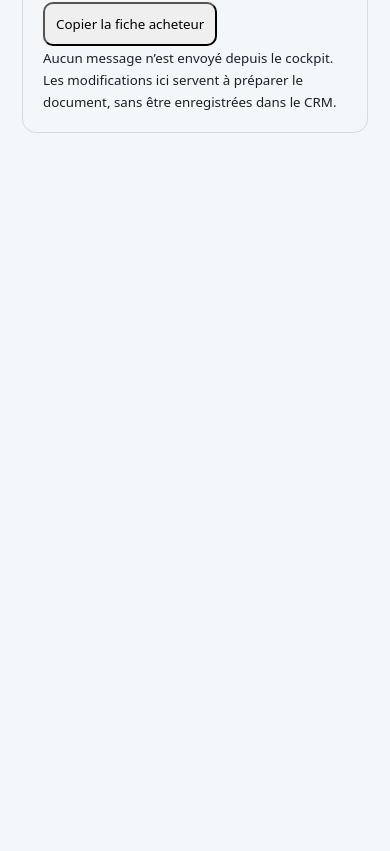
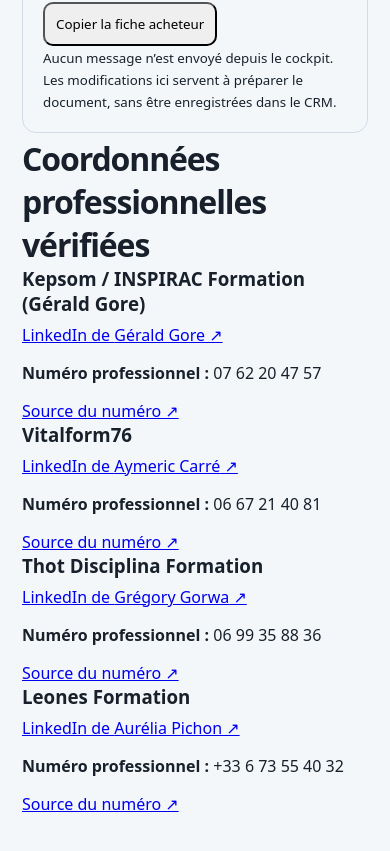
Before and after one commit to aristote-app/Autonomia-MCP, a Next.js app: page /missions-formateurs in a window 390 px wide. Shown: the part 3120-3971 px from the top of the page. Before the commit the page ends 3343 px from the top, so only its background shows below. Built offline with nearby package versions, Linux system fonts and the light colour scheme; no server answers; the database is empty.

Commit message:
Display verified LinkedIn profiles and published organization phones on missions page

```diff
--- a/app/missions-formateurs/page.js
+++ b/app/missions-formateurs/page.js
@@ -3,6 +3,7 @@ import {searchJobSignals} from "../../lib/db/jobSignals.js";
 import {hasAutonomiaDatabase} from "../../lib/db/supabase.js";
 import {TRAINER_BUYERS} from "../../lib/training/trainerBuyerIntelligence.js";
 import BuyerWorkbench from "./BuyerWorkbench.js";
+import ContactMethods from "./ContactMethods.js";
 
 export const dynamic="force-dynamic";
 export const metadata={title:"Acheteurs et missions formateurs · AUTONOMIA Academy",robots:{index:false,follow:false}};
@@ -54,5 +55,6 @@ export default async function Page() {
   </div>
   <p style={{fontSize:13,color:"#526179"}}>Les exemples issus de publications publiques peuvent être passés ou pourvus. Une entreprise citée ou un auteur de publication n’est pas automatiquement le décideur contractuel.</p>
   <BuyerWorkbench leads={leads}/>
+  <section><h2>Coordonnées professionnelles vérifiées</h2>{TRAINER_BUYERS.map(l=><article key={l.id}><h3>{l.buyer}</h3>{l.contactProfile&&<a href={l.contactProfile} target="_blank" rel="noopener noreferrer">LinkedIn de {l.contact} ↗</a>}<ContactMethods lead={l}/></article>)}</section>
  </main>;
 }
```
